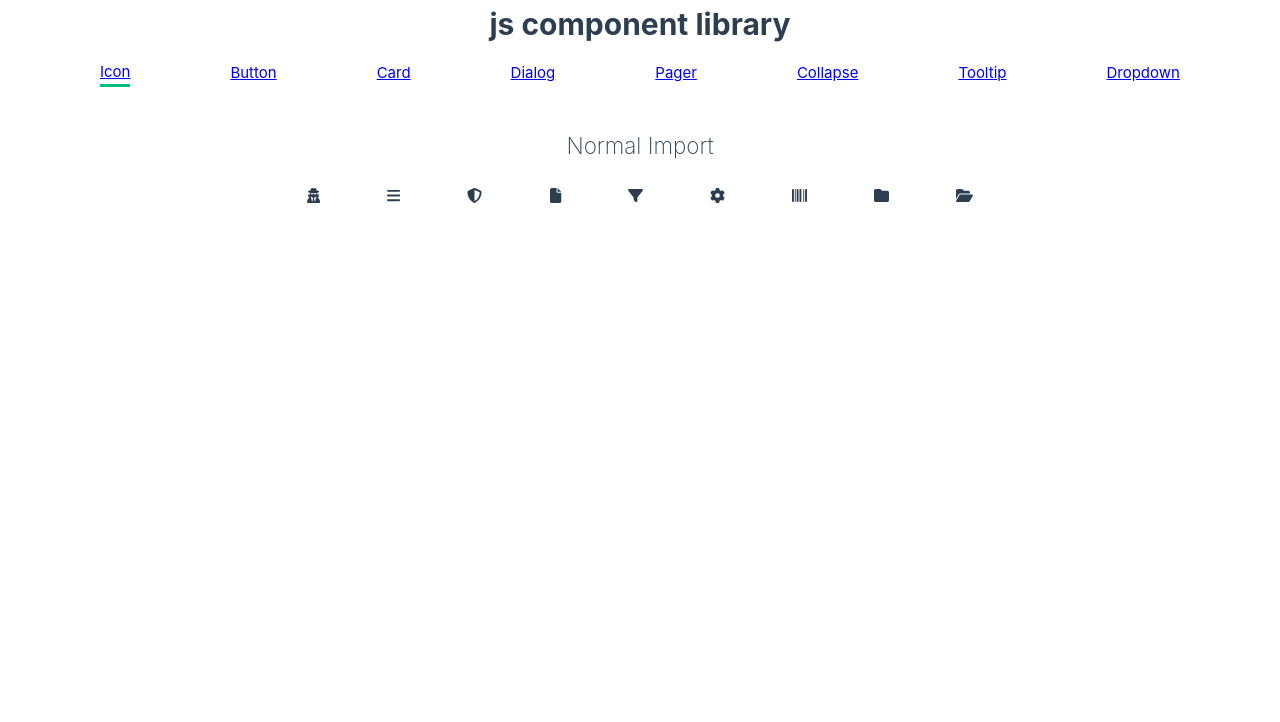
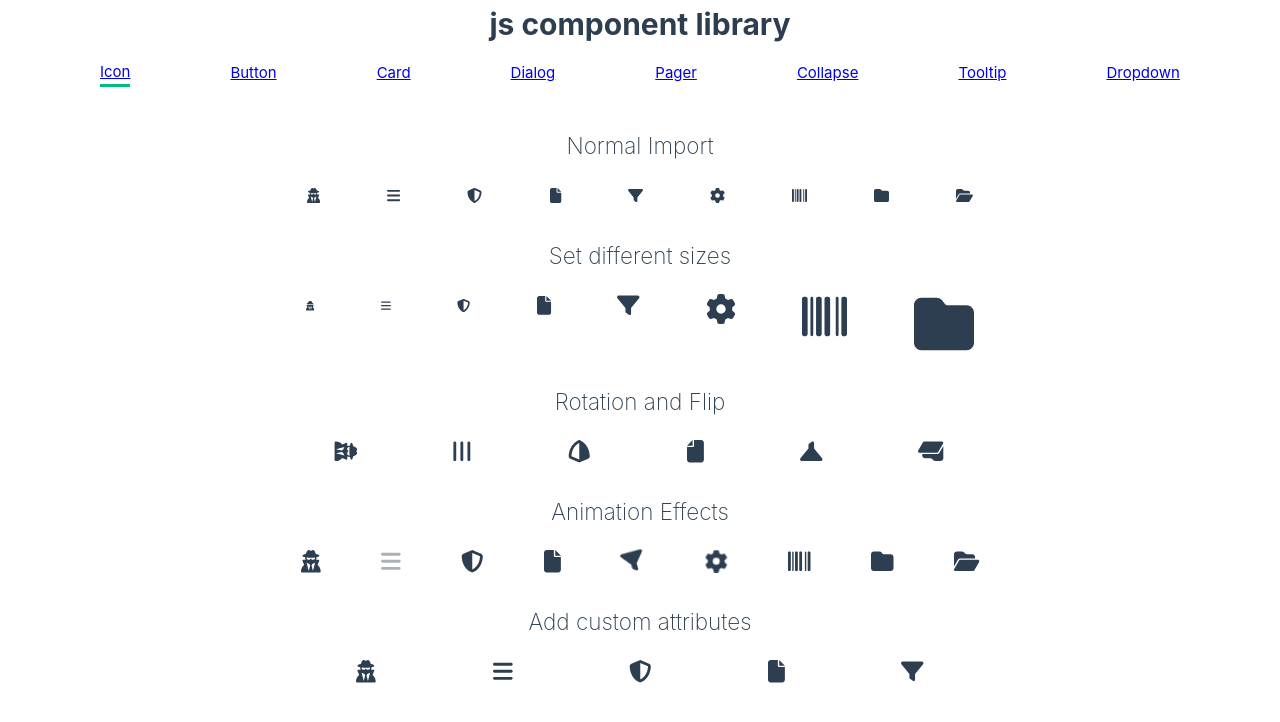
Before and after one commit to Wekohyk/Component-library-js, a Vue app: page / in a window 1280 px wide. Shown: the top 722 px of the page. Built offline with nearby package versions, Linux system fonts and the light colour scheme.

Commit message:
Add theme color variables and update Icon component

```diff
--- a/src/assets/styles/components/icon.scss
+++ b/src/assets/styles/components/icon.scss
@@ -8,3 +8,10 @@
   color: var(--weko-icon-color);
   font-size: inherit;
 }
+
+@each $var in primary, info, success, warning, danger {
+  // 当你添加上
+  .weko-icon-#{$var} {
+    --weko-icon-color: map-get($color, $var);
+  }
+}
--- a/src/assets/styles/vars.scss
+++ b/src/assets/styles/vars.scss
@@ -1 +1,10 @@
 // 负责定义全局样式变量 例如颜色、字体大小等
+
+// theme color
+$color: (
+  primary: #409eff,
+  success: #67c23a,
+  warning: #e6a23c,
+  danger: #f56c6c,
+  info: #909399
+);
--- a/src/components/Icon/Icon.vue
+++ b/src/components/Icon/Icon.vue
@@ -1,16 +1,12 @@
 <template>
-  <i class="weko-icon">
-    <font-awesome-icon :icon="props.icon"></font-awesome-icon>
+  <i class="weko-icon" :class="{ [`weko-icon-${type}`]: type }">
+    <font-awesome-icon v-bind="props"></font-awesome-icon>
   </i>
 </template>
 
 <script setup lang="js">
-const props = defineProps({
-  icon: {
-    type: String,
-    required: true
-  }
-})
+import propsObj from './props.js'
+const props = defineProps(propsObj)
 </script>
 
 <style scoped lang="scss"></style>
--- /dev/null
+++ b/src/components/Icon/props.js
@@ -0,0 +1,30 @@
+export default {
+  icon: {
+    type: String,
+    required: true
+  },
+  size: {
+    type: String
+  },
+  // 旋转属性
+  rotation: {
+    type: [Number, String]
+  },
+  // 翻转属性
+  flip: {
+    type: [Number, String]
+  },
+  // 动画相关属性
+  beat: Boolean,
+  'beat-fade': Boolean,
+  bounce: Boolean,
+  fade: Boolean,
+  shake: Boolean,
+  spin: Boolean,
+  'spin-reverse': Boolean,
+  'spin-pulse': Boolean,
+  // 自定义属性
+  type: {
+    type: String
+  }
+}
--- a/src/lang/en.js
+++ b/src/lang/en.js
@@ -1,4 +1,8 @@
 export default {
   weko: 'js component library',
-  normalImport: 'Normal Import'
+  normalImport: 'Normal Import',
+  selectSize: 'Set different sizes',
+  rotationAndFlip: 'Rotation and Flip',
+  animation: 'Animation Effects',
+  custom: 'Add custom attributes'
 }
--- a/src/lang/zh.js
+++ b/src/lang/zh.js
@@ -1,4 +1,8 @@
 export default {
   weko: 'js组件库',
   normalImport: '普通引入',
+  selectSize: '设置不同的大小',
+  rotationAndFlip: '旋转与翻转',
+  animation: '动画效果',
+  custom: '添加自定义属性'
 }
--- a/src/views/Icon.vue
+++ b/src/views/Icon.vue
@@ -11,6 +11,46 @@
     <Icon icon="folder"></Icon>
     <Icon icon="folder-open"></Icon>
   </div>
+  <h2 class="row-title">{{ $t('selectSize') }}</h2>
+  <div class="row">
+    <Icon icon="user-secret" size="2xs"></Icon>
+    <Icon icon="bars" size="xs"></Icon>
+    <Icon icon="shield-halved" size="sm"></Icon>
+    <Icon icon="file" size="lg"></Icon>
+    <Icon icon="filter" size="xl"></Icon>
+    <Icon icon="gear" size="2x"></Icon>
+    <Icon icon="barcode" size="3x"></Icon>
+    <Icon icon="folder" size="4x"></Icon>
+  </div>
+  <h2 class="row-title">{{ $t('rotationAndFlip') }}</h2>
+  <div class="row">
+    <Icon icon="user-secret" rotation="90" size="xl"></Icon>
+    <Icon icon="bars" rotation="270" size="xl"></Icon>
+    <Icon icon="shield-halved" rotation="180" size="xl"></Icon>
+    <Icon icon="file" flip="horizontal" size="xl"></Icon>
+    <Icon icon="filter" flip="vertical" size="xl"></Icon>
+    <Icon icon="folder-open" flip="both" size="xl"></Icon>
+  </div>
+  <h2 class="row-title">{{ $t('animation') }}</h2>
+  <div class="row">
+    <Icon icon="user-secret" size="xl" beat></Icon>
+    <Icon icon="bars" size="xl" beat-fade></Icon>
+    <Icon icon="shield-halved" size="xl" bounce></Icon>
+    <Icon icon="file" size="xl" fade></Icon>
+    <Icon icon="filter" size="xl" shake></Icon>
+    <Icon icon="gear" size="xl" spin></Icon>
+    <Icon icon="barcode" size="xl" spin-reverse></Icon>
+    <Icon icon="folder" size="xl" spin-pluse></Icon>
+    <Icon icon="folder-open" size="xl" beat></Icon>
+  </div>
+  <h2 class="row-title">{{ $t('custom') }}</h2>
+  <div class="row">
+    <Icon icon="user-secret" size="xl" type="primary"></Icon>
+    <Icon icon="bars" size="xl" type="success"></Icon>
+    <Icon icon="shield-halved" size="xl" type="info"></Icon>
+    <Icon icon="file" size="xl" type="warning"></Icon>
+    <Icon icon="filter" size="xl" type="danger"></Icon>
+  </div>
 </template>
 
 <script setup lang="js"></script>
```
